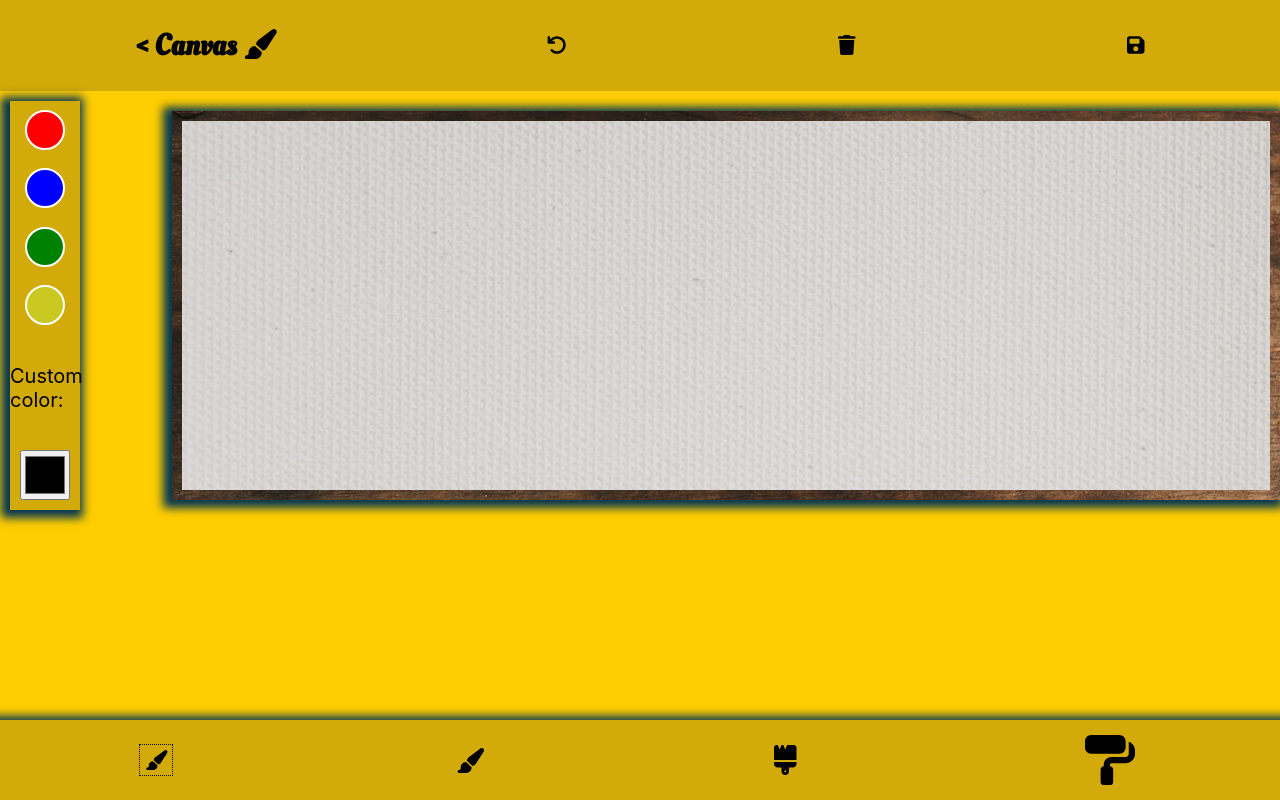
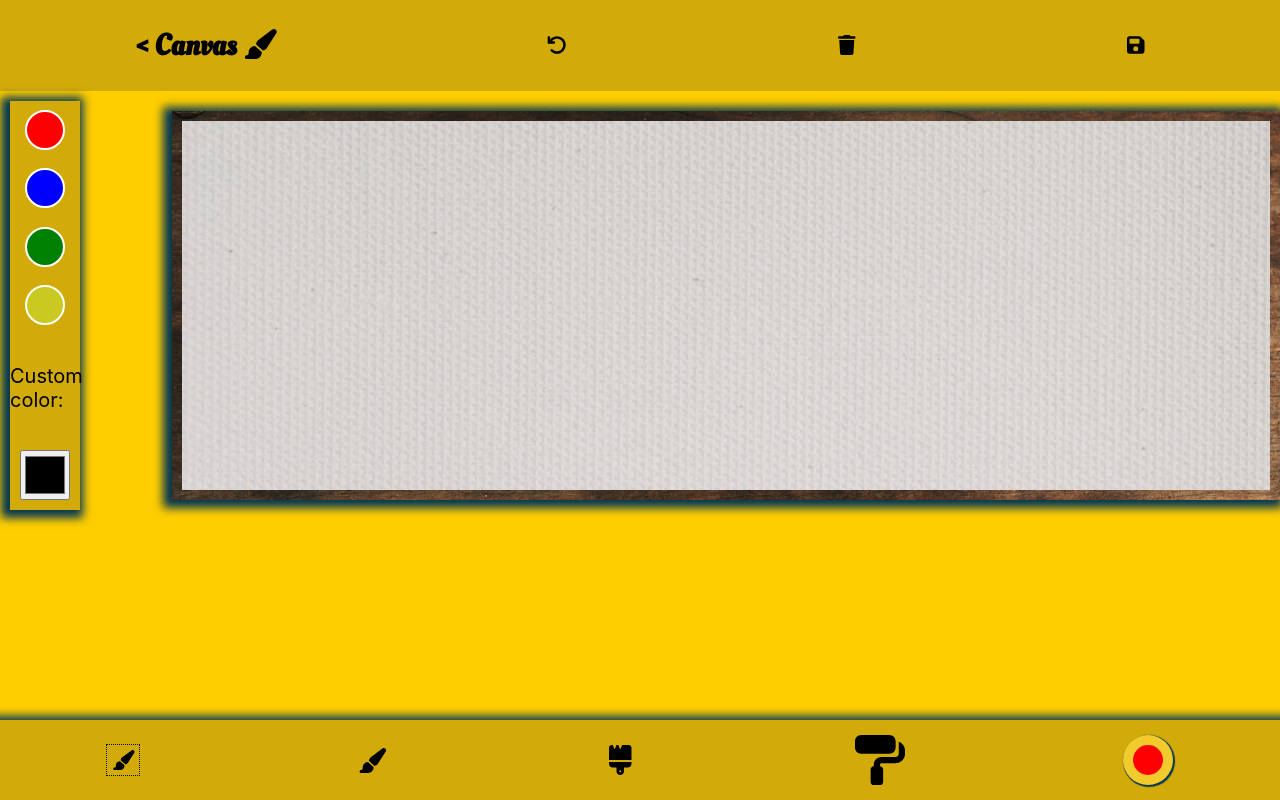
Before and after one commit to DavidVerghese/DrawingWithReact, a React (Create React App) app: page /canvas in a window 1280 px wide. Built offline with nearby package versions, Linux system fonts and the light colour scheme.

Commit message:
working on color modal

```diff
--- a/src/Components/Tools/Tools.css
+++ b/src/Components/Tools/Tools.css
@@ -50,6 +50,30 @@
   margin: 0px;
 }
 
+.pick-color-outside {
+  height: 50px;
+  width: 50px;
+  min-height: 50px;
+  min-width: 50px;
+  display: flex;
+  justify-content: center;
+  align-items: center;
+  border-radius: 50%;
+  background-color: #f1ca2c;
+  box-shadow: 1px 1px 1px 1px #033652;
+}
+
+.pick-color {
+  height: 30px;
+  width: 30px;
+  min-height: 30px;
+  min-width: 30px;
+  border-radius: 50%;
+  background-color: red;
+}
+
+
+
 
 
 .modal {
--- a/src/Components/Tools/Tools.jsx
+++ b/src/Components/Tools/Tools.jsx
@@ -11,12 +11,13 @@ function Tools() {
 
     <DownloadModal/>
 
-
     <FontAwesomeIcon id="small-paintbrush" className="fa fa-paint-brush" icon={faPaintBrush} />
-    <FontAwesomeIcon id="medium-paintbrush" className="fa fa-paint-brush" icon={faPaintBrush} />
+  <FontAwesomeIcon id="medium-paintbrush" className="fa fa-paint-brush" icon={faPaintBrush} />
     <FontAwesomeIcon id="large-paintbrush" className="fa fa-paint-brush" icon={faBrush} />
     <FontAwesomeIcon id="paintroller" className="fa fa-paint-brush" icon={faPaintRoller} />
-
+    <div className="pick-color-outside">
+      <div className="pick-color"></div>
+    </div>
 
 
 </div>
```
Also changed, not shown: src/Components/Canvas/Canvas.jsx (+4 -4 lines).
